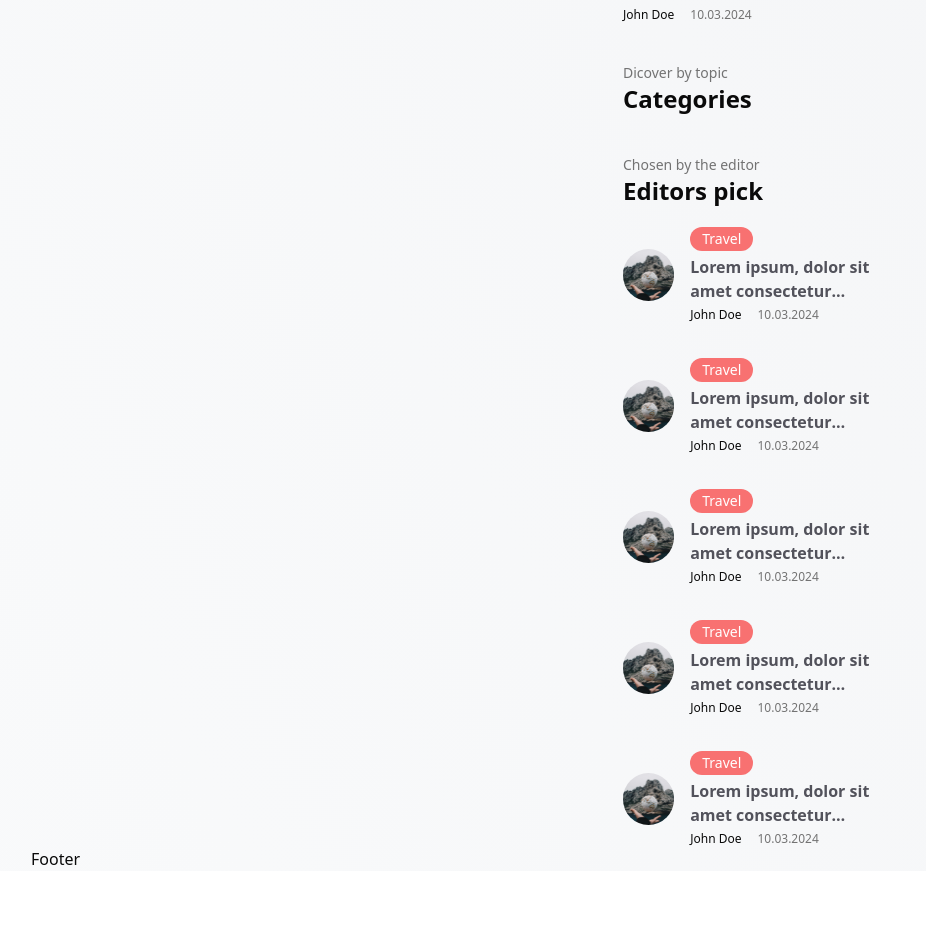
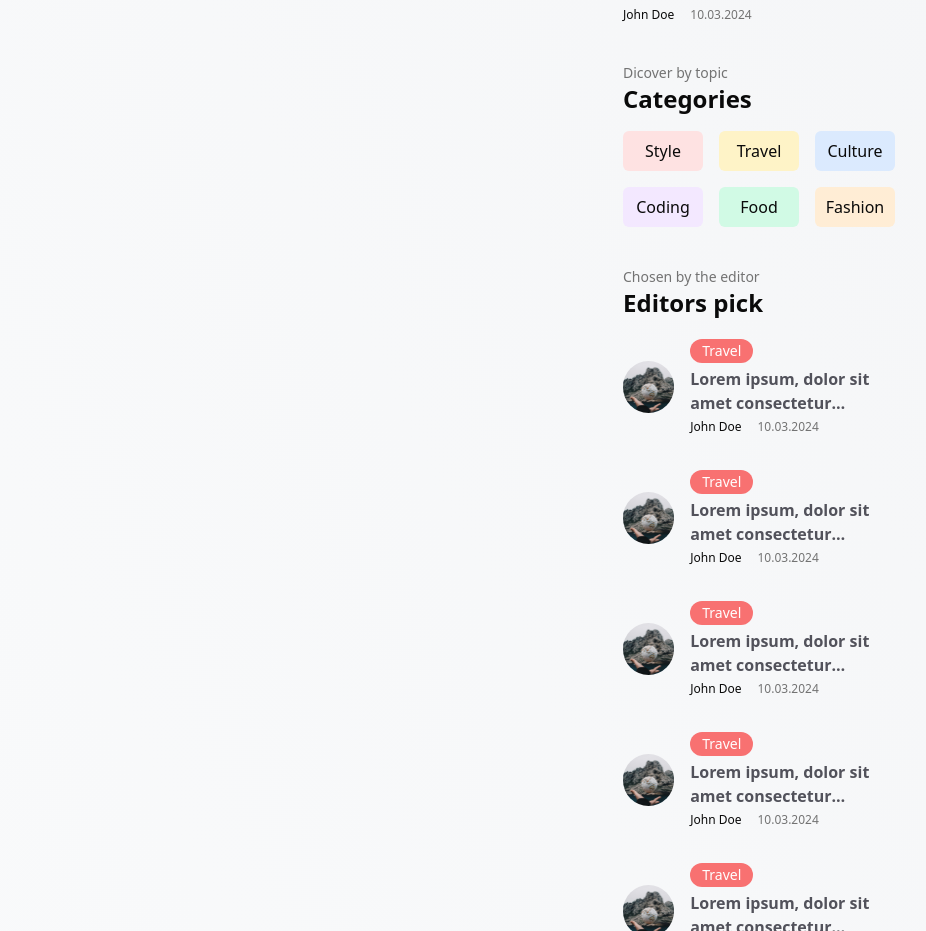
Before and after one commit to OumB2021/Oumblog, a Next.js app: page / in a window 1280 px wide. Shown: the part 1620-2551 px from the top of the page, without its empty margins (177-1103 px from the left). Before the commit the page ends 2491 px from the top, so only its background shows below. Built offline with nearby package versions, Linux system fonts and the light colour scheme.

Commit message:
category tab menu

```diff
--- a/components/category-list/category-card.tsx
+++ b/components/category-list/category-card.tsx
@@ -5,17 +5,21 @@ import clsx from "clsx";
 type categoryCardProps = {
   color: string;
   title: string;
+  image?: boolean;
 };
 
-function CategoryCard({ color, title }: categoryCardProps) {
+function CategoryCard({ color, title, image = true }: categoryCardProps) {
   return (
     <Link
       href={`/blog?cat=${title}`}
       className={clsx(
-        "flex items-center gap-2 h-[80px] rounded-md justify-center",
+        `flex items-center gap-2 ${
+          image ? "h-[80px]" : "h-10"
+        } rounded-md justify-center`,
         `${color}`
       )}
     >
+      {image && (
         <Image
           src={`/${title}.png`}
           alt="img"
@@ -23,6 +27,7 @@ function CategoryCard({ color, title }: categoryCardProps) {
           height={32}
           className="rounded-full object-cover h-8 w-8"
         />
+      )}
       <span className="capitalize">{title}</span>
     </Link>
   );
--- a/components/menu/menu-categories.tsx
+++ b/components/menu/menu-categories.tsx
@@ -1,3 +1,32 @@
+import CategoryCard from "../category-list/category-card";
+
+const categories = [
+  {
+    color: "bg-red-100",
+    title: "style",
+  },
+  {
+    color: "bg-yellow-100",
+    title: "Travel",
+  },
+  {
+    color: "bg-blue-100",
+    title: "Culture",
+  },
+  {
+    color: "bg-purple-100",
+    title: "Coding",
+  },
+  {
+    color: "bg-emerald-100",
+    title: "Food",
+  },
+  {
+    color: "bg-orange-100",
+    title: "Fashion",
+  },
+];
+
 function MenuCategories() {
   return (
     <div className="flex flex-col mt-10">
@@ -5,6 +34,16 @@ function MenuCategories() {
         Dicover by topic
       </h2>
       <h1 className="text-2xl font-bold">Categories</h1>
+      <div className="grid grid-cols-3 gap-4 mt-4">
+        {categories.map((category, i) => (
+          <CategoryCard
+            key={i}
+            color={category.color}
+            title={category.title}
+            image={false}
+          />
+        ))}
+      </div>
     </div>
   );
 }
```
Lines whose indentation alone changed are shown as unchanged.
